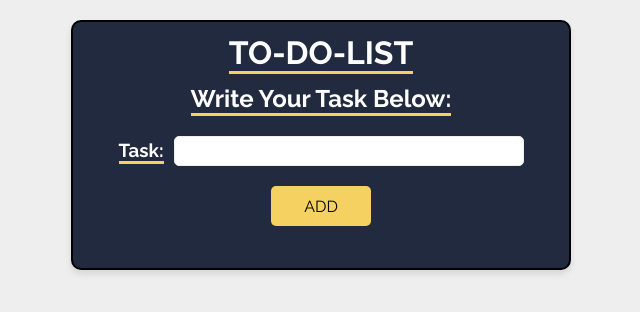
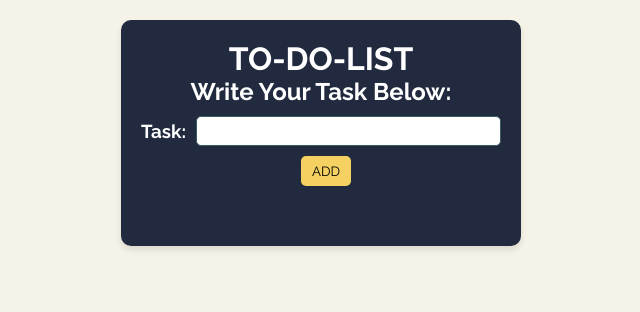
Before and after one commit to Staton089/TO-DO-LIST, a plain HTML site: page index.html in a window 1280 px wide. Shown: the whole page, without its empty margins (319-959 px from the left). Drawn offline with Linux system fonts and the light colour scheme.

Commit message:
updated css

```diff
--- /dev/null
+++ b/css/styles.css
@@ -0,0 +1,107 @@
+/* Set up custom CSS variables for colors */
+:root {
+  --color-primary: #212a3e; /* Dark Gray */
+  --color-secondary: #191d88; /* Teal */
+  --color-tertiary: #337ccf; /* Blue */
+  --color-background: #eeeeee; /* Light Cream */
+  --color-accent: #900c3f; /* Dark Red */
+  --color-highlight: #c70039; /* Red */
+  --color-button: #f4d160;
+  --color-button-hover: #fbeeac;
+}
+
+/* Reset default padding, margin, and box sizing */
+* {
+  padding: 0;
+  margin: 0;
+  box-sizing: border-box;
+  font-family: 'Raleway', sans-serif;
+}
+
+/* Apply a flex layout to the body for centering content */
+body {
+  display: flex; /* Use a flex container to horizontally center content */
+  justify-content: center; /* Horizontally center content within the flex container */
+  margin-top: 20px;
+  background-color: #f5f2e7;
+}
+
+/* Style for the header section */
+header {
+  text-align: center; /* Center the text content within the header */
+  padding: 20px;
+  background-color: #212a3e;
+  color: white;
+  border-radius: 10px;
+  box-shadow: 0 4px 6px rgba(0, 0, 0, 0.1);/* Add a box shadow for a subtle depth effect */
+  width: 400px;
+}
+
+/* Style for the ADD button */
+button {
+  background-color: #f4d160;
+  color: black;
+  border: none;  /* Remove the default border */
+  border-radius: 5px;
+  cursor: pointer;
+  transition: background-color 0.2s; /* Add a smooth transition effect on background color change */
+  margin-left: 10px;
+  height: 30px;
+  width: 50px;
+  margin-top: 10px ;
+}
+
+button:hover {
+  background-color: #fbeeac;
+}
+
+/* Style for the input field container */
+.inputCss {
+  display: flex;
+  align-items: center;  /* Vertically center align items */
+  margin-top: 10px;
+}
+
+/* Style for the input field */
+.inputCss input {
+  height: 30px;
+  width: 100%;
+  padding: 5px;
+  border: 1px solid #395b64;
+  border-radius: 5px;
+  outline: none;
+  margin-left: 10px;
+}
+
+/* Style for the task list */
+ul {
+  padding: 10px;
+  margin-top: 20px;
+  list-style: none;
+  width: 100%; /* Set the width to 100% to ensure list items fit within the header */
+  box-sizing: border-box; /* Include padding and border within the width  */
+  /* notes: By setting the width of the <ul> element to 100% and using box-sizing: border-box;,
+  you ensure that the list items fit within the header properly without pushing other elements.*/
+}
+
+/* Style for task list items */
+ul li {
+  background-color: #337ccf;
+  color: white;
+  padding: 10px;
+  border-radius: 5px;
+  margin-bottom: 5px;
+  display: flex;
+  justify-content: space-between;
+  align-items: center;  /* Vertically center align items */
+}
+
+/* Add a delete button to each task list item */
+ul li button {
+  background-color: #900c3f;
+  color: white;
+  border: none;
+  border-radius: 50%;
+  cursor: pointer;
+  padding: 5px;
+}
--- a/index.html
+++ b/index.html
@@ -6,7 +6,7 @@
     <!-- The document's metadata -->
     <meta charset="UTF-8" />
     <meta name="viewport" content="width=device-width, initial-scale=1.0" />
-    <link rel="stylesheet" href="styles.css">
+    <link rel="stylesheet" href="./css/styles.css">
     <link href="https://fonts.googleapis.com/css2?family=Raleway:wght@300;400;500;600;700&display=swap" rel="stylesheet">
 
     <!-- The document's title -->
@@ -20,13 +20,14 @@
       <h2>Write Your Task Below:</h2>
       <div class="inputCss">
         <h3>Task:</h3>
-        <input type="text" />
+        <input id="input_El" type="text" />
       </div>
-      <button class="button">ADD</button>
-      <ul>
+      <button id="add_Btn_El" class="button">ADD</button>
+      <ul id="ul_El">
         <!-- Unordered list for displaying tasks (will be populated using JavaScript) -->
         <!-- <li> elements will be appended here through JavaScript -->
       </ul>
     </header>
+    <script src="./javascript/script.js"></script>
   </body>
 </html>
--- /dev/null
+++ b/javascript/script.js
@@ -0,0 +1,27 @@
+// Get the input, button, and unordered list elements from the DOM
+let input_El = document.getElementById("input_El"); // Input element for entering tasks
+let add_Btn_El = document.getElementById("add_Btn_El"); // Button element for adding tasks
+let ul_El = document.getElementById("ul_El"); // Unordered list element for displaying tasks
+
+// Function to add a new task
+function addTask() {
+    // Get the task text from the input
+    let taskText = input_El.value;
+
+    if (taskText === "") {
+        return; // Do not add empty tasks
+    }
+
+    // Create a new list item (task)
+    let li_El = document.createElement("li");
+    ul_El.appendChild(li_El);
+    li_El.textContent = taskText;
+
+    // Clear the input field
+    input_El.value = "";
+
+
+}
+
+// Add click event listener to the "Add" button
+add_Btn_El.addEventListener("click", addTask);
--- a/styles.css
+++ /dev/null
@@ -1,123 +0,0 @@
-/* Set up custom CSS variables for colors */
-:root {
-  --color-primary: #212a3e; /* Dark Gray */
-  --color-secondary: #191d88; /* Teal */
-  --color-tertiary: #337ccf; /* Blue */
-  --color-background: #eeeeee; /* Light Cream */
-  --color-accent: #900c3f; /* Dark Red */
-  --color-highlight: #c70039; /* Red */
-  --color-button: #f4d160;
-  --color-button-hover: #fbeeac;
-}
-
-/* Reset default padding, margin, and box sizing */
-* {
-  padding: 0;
-  margin: 0;
-  box-sizing: border-box;
-  font-family: 'Raleway', sans-serif;
-}
-
-/* Apply a flex layout to the body for centering content */
-body {
-  display: flex;
-  justify-content: center;
-  padding-top: 20px;
-  height: 100vh; /* Use full viewport height */
-  font-family: Arial, sans-serif;
-  background-color: var(--color-background);
-}
-
-/* Style for the header section */
-header {
-  height: 250px;
-  width: 500px;
-  border: 2px solid black;
-  display: flex;
-  flex-direction: column;
-  justify-content: center;
-  align-items: center;
-  background-color: var(--color-primary);
-  color: white;
-  border-radius: 10px;
-  box-shadow: 0 4px 6px rgba(0, 0, 0, 0.1);
-}
-h1, h2{
-  border-bottom: solid var(--color-button);
-  margin-top: 10px;
-}
-h3{
-  border-bottom: solid var(--color-button);
-}
-
-/* Your existing CSS code */
-
-/* Style for the ADD button */
-button {
-  height: 40px;
-  width: 20%;
-  background-color: var(--color-button);
-  border: 2px solid var(--color-button);
-  color: black;
-  border: none;
-  border-radius: 5px;
-  cursor: pointer;
-  transition: background-color 0.2s;
-  margin-top: 20px;
-  transition: background-color 0.2s, color 0.2s, border-color 0.2s;
-  padding: 8px 16px;
-  text-align: center;
-  font-size: 16px;
-}
-
-button:hover {
-  background-color: var(--color-button-hover);
-  color: black;
-  border-color: var(--color-button-hover);
-}
-
-
-/* Style for the input field container */
-.inputCss {
-  display: flex;
-  align-items: center;
-  margin-top: 20px;
-}
-
-/* Style for the input field */
-.inputCss input {
-  height: 30px;
-  width: 350px;
-  padding: 10px;
-  border: 1px solid var(--color-background);
-  border-radius: 5px;
-  outline: none;
-  margin-left: 10px;
-}
-
-/* Style for the task list */
-ul {
-  padding: 10px;
-  margin-top: 20px;
-}
-
-/* Style for task list items */
-li {
-  background-color: var(--color-tertiary);
-  color: white;
-  padding: 10px;
-  border-radius: 5px;
-  margin-bottom: 5px;
-  display: flex;
-  justify-content: space-between;
-  align-items: center;
-}
-
-/* Add a delete button to each task list item */
-li button {
-  background-color: var(--color-accent);
-  color: white;
-  border: none;
-  border-radius: 50%;
-  cursor: pointer;
-}
```
Also changed, not shown: index.js (deleted).
